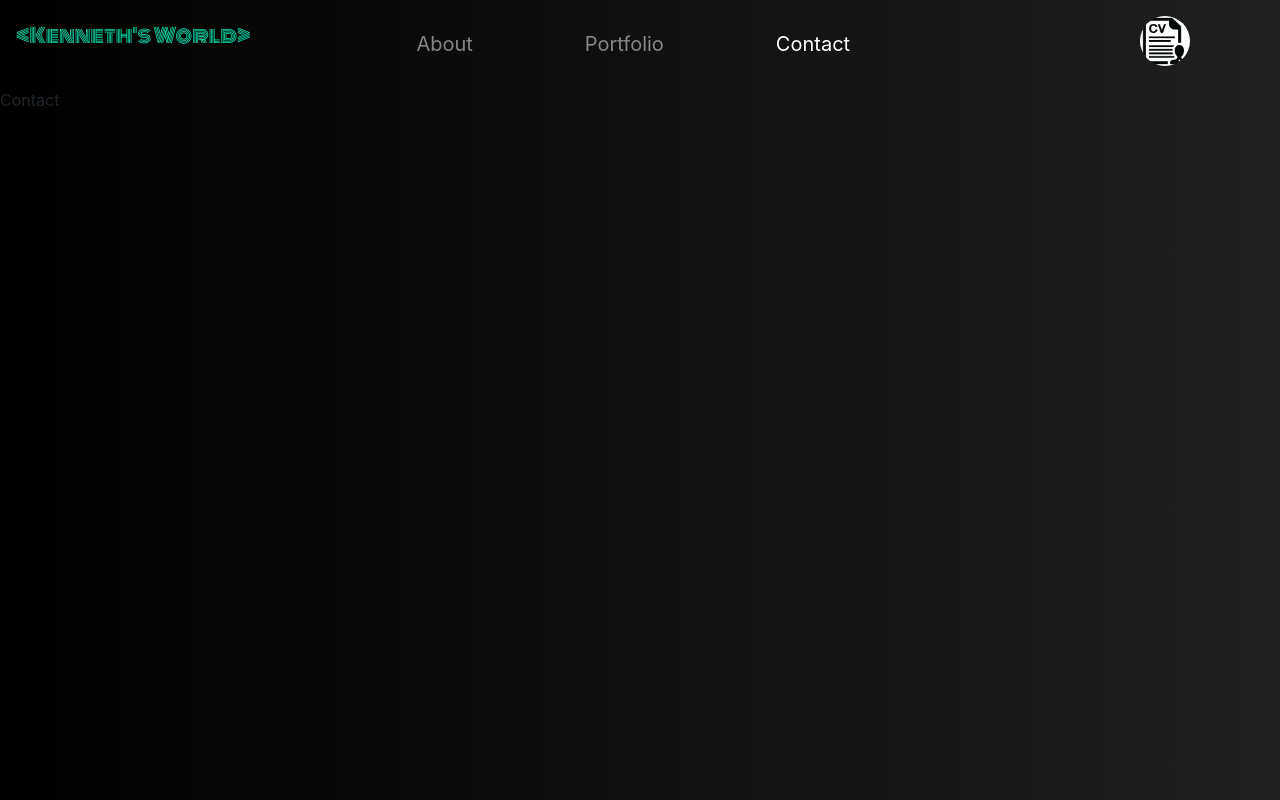
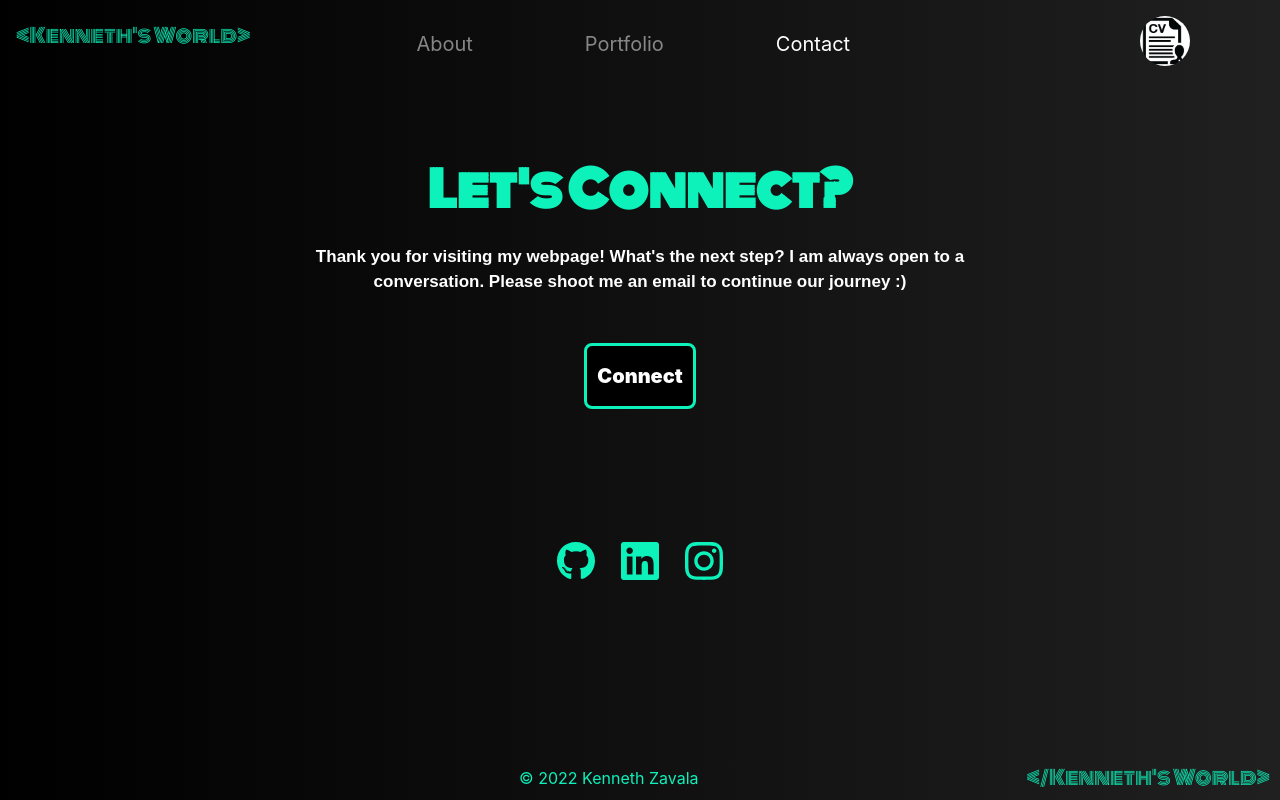
Before and after one commit to vivazavala/KennethPortfolio, a React (Create React App) app in the folder kennethportfolio/: page /Contact in a window 1280 px wide. Built offline with nearby package versions, Linux system fonts and the light colour scheme; some icons are missing.

Commit message:
finished footer and contact page

```diff
--- a/kennethportfolio/public/index.html
+++ b/kennethportfolio/public/index.html
@@ -43,6 +43,7 @@
  padding: 0;
  }
 
+
   </style>
   <body>
 
--- a/kennethportfolio/src/App.css
+++ b/kennethportfolio/src/App.css
@@ -1,5 +1,24 @@
+::-webkit-scrollbar{
+  width: 10px;
+  height: 10px;
+}
+::-webkit-scrollbar-track{
+  background-color: black;
+  border-radius: 5px;
+}
+::-webkit-scrollbar-thumb{
+  background-color: #0DF1BA;
+  border-radius: 5px;
+}
+::-webkit-scrollbar-thumb:hover{
+  background-color: #079574;
+}
+::-webkit-scrollbar-corner{
+  background-color: black;
+}
+/*  scrollarrow */
 .scrollArrow {
-    position: fixed;
+  position: fixed;
     width: 3rem;
     align-items: center;
     height: 20px;
@@ -13,7 +32,6 @@
     bottom: 20px;
     left: 20px;
   }
-
   .scrollArrow:hover{
     opacity: 1;
   }
@@ -26,6 +44,59 @@
       opacity: 0.5;
     }
   }
+  /*          footer */
+  .footerCustom{
+    background-color: transparent;
+    width: 100%;
+    padding: 5px;
+    padding-bottom: 5px;
+    display: flex;
+    justify-content: center;
+    align-items: center;
+    flex-direction: row;
+    margin-top: auto;
+  }
+  .footerCustomP{
+    color:#0DF1BA;
+    align-items: center;
+    margin: 0;
+    padding: 5px;
+  }
+  .footerCustomDiv1{
+    display: flex;
+    width: 55%;
+    justify-content: end;
+  }
+  @media screen and (max-width: 440px) {
+    .footerCustomDiv1{
+      justify-content: center;
+      width: 100%;
+    }
+  }
+  .footerCustomDiv2{
+    display: flex;
+    width: 45%;
+    justify-content: end;
+  }
+  @media screen and (max-width: 440px) {
+    .footerCustomDiv2{
+      display: none;
+    }
+  }
+
+  .footerCustom h4{
+    font-family: 'Monoton', cursive;
+    color:#0DF1BA;
+    align-items: center;
+    margin: 0;
+    padding: 5px;
+    font-size: 20px;
+  }
+  @media screen and (max-width: 645px) {
+    .footerCustom h4{
+      font-size: 15px;
+    }
+  }
 
   .tagStyling{
     font-size: 20px;
@@ -35,6 +106,7 @@
     justify-content: center;
     font-family: 'Monoton', cursive;
   }
+  /* Navbar css ***********/
   .navLinkStyle{
     display: flex;
     padding: 5px;
@@ -74,6 +146,7 @@
         font-size: 15px;
       }
     }
+    /******** Skills section */
     .skillsContainer{
       display: flex;
       justify-content: center;
@@ -108,6 +181,7 @@
         margin: 2px;
       }
     }
+    /*career section************/
     .careerBox{
       padding: 10px;
       display: flex;
@@ -182,3 +256,53 @@
       border-bottom: white solid 2px;
       border-radius: 0%;
     }
+
+    /******** Contact page***/
+.connectDiv{
+  width: 60%;
+  display: flex;
+  justify-content: center;
+  flex-direction: column;
+   text-align: center;
+    margin-top: 4rem;
+  padding: 10px;
+}
+@media screen and (max-width: 400px) {
+  .connectDiv{
+    margin-top: 2rem;
+    width: 80%
+  }
+}
+.textDiv{
+  font-family: sans-serif;
+  font-size: 17px;
+  font-weight: 600;
+  color: white;
+  display: flex;
+  justify-content: center;
+  flex-wrap: wrap;
+  text-align: center;
+  margin-top: 1rem;
+}
+@media screen and (max-width: 400px) {
+  .textDiv{
+    font-size: 14px;
+  }
+}
+.connectIcons{
+  height: 5rem;
+  padding: 10px 5px;
+  margin: 2rem .5rem;
+  color:#0DF1BA;
+}
+.connectIcons:hover{
+  color:#079574;
+  transform: scale(1.1);
+}
+@media screen and (max-width: 400px) {
+  .connectIcons{
+    height: 3rem;
+    margin: 2rem .2rem;
+    padding: 5px;
+  }
+}
--- a/kennethportfolio/src/App.js
+++ b/kennethportfolio/src/App.js
@@ -4,6 +4,7 @@ import { BrowserRouter as Router, Route, Switch, useLocation} from "react-router
 import NavBar from "./Components/NavBar";
 import About from "./Components/About";
 import Home from "./Components/Home";
+import Footer from "./Components/Footer";
 import Portfolio from "./Components/Portfolio";
 import Contact from "./Components/Contact";
 import ScrollUpButton from './Components/ScrollUpButton';
@@ -13,7 +14,6 @@ import {Container} from 'react-bootstrap';
 import {AnimatePresence, motion} from "framer-motion";
 import "./Components/Home.css"
 import "./App.css";
-import {} from 'react-icons/fa';
 
 
 export const ViewSize = React.createContext();
@@ -52,6 +52,7 @@ function App() {
               <Route path="/Contact" component={Contact}/>
               </Switch>
             <ScrollUpButton/>
+            <Footer/>
             {/* <p style ={size.height > 600 ? closeTag : smallCloseTag}className='tagStyling'>{closeString}</p> */}
           </div>
 
--- a/kennethportfolio/src/Components/About.js
+++ b/kennethportfolio/src/Components/About.js
@@ -66,8 +66,8 @@ const roleStyle={
     variants={variants}
     transition={{ease: "easeInOut", duration: 1.5}}>
 
-    <img src={userPhoto} className = "userPh" style={{width: PageSize.width > 605 ? "fit-content" : PageSize.width,
-height: PageSize.width > 600 ? "550px" : PageSize.width}}/>
+    <img src={userPhoto} className = "userPh" style={{width: PageSize.width > 605 ? "fit-content" : PageSize.width -15,
+height: PageSize.width > 600 ? "550px" : PageSize.width -25}}/>
     </motion.div>
     </Col>
     <Col style ={{padding: "0px", display:"flex", justifyContent: "center"}}>
--- a/kennethportfolio/src/Components/Contact.js
+++ b/kennethportfolio/src/Components/Contact.js
@@ -1,8 +1,34 @@
-import React from 'react'
+import {React, useContext} from 'react';
+import {Form} from 'react-bootstrap';
+import {motion} from 'framer-motion';
+import {ViewSize} from "../App.js";
+import {Link} from 'react-router-dom';
+import {FaGithub, FaLinkedin, FaInstagram} from 'react-icons/fa'
 
 function Contact() {
+  const PageSize = useContext(ViewSize);
+
+  function onEmailClick(){
+    window.open('mailto:kennethz180@yahoo.com');
+    }
+
   return (
-    <div>Contact</div>
+    <motion.div style ={{display: "flex", justifyContent:"center", width: "100%", margin: "0", padding: "0"}}>
+    <motion.div className='connectDiv'>
+        <h1 style ={{fontFamily: "'Monoton', cursive", fontWeight: "800",fontSize: PageSize.width >= 400 ? "3rem":"2rem",color: "#0DF1BA"}}>Let's Connect?</h1>
+        <p className='textDiv'>Thank you for visiting my webpage! What's the next step? I am always open to a conversation.
+        Please shoot me an email to continue our journey :)
+        </p>
+        <div>
+        <Link className="button" style ={{margin: PageSize.width >400 ? "2rem 1rem" :"1rem .5rem", padding: PageSize.width > 400? "15px 10px":"10px 5px", fontSize:"20px"}}onClick={onEmailClick}>Connect</Link>
+        </div>
+        <div style={{marginTop: PageSize.width >390 ? "3rem": "0rem"}}>
+         <a href = 'https://github.com/vivazavala'><FaGithub className ="connectIcons" size={"3rem"} /></a>
+          <a href ='https://www.linkedin.com/in/kennethzavala/'><FaLinkedin className="connectIcons"size={"3rem"}/></a>
+          <a href ='https://www.instagram.com/kenneth.zavala/' ><FaInstagram className="connectIcons" size={"3rem"}/></a>
+        </div>
+</motion.div>
+</motion.div>
   )
 }
 
--- /dev/null
+++ b/kennethportfolio/src/Components/Footer.js
@@ -0,0 +1,21 @@
+import {React, useContext} from 'react'
+import {Navbar, Container, Nav} from 'react-bootstrap'
+import {ViewSize} from '../App.js'
+
+function Footer() {
+
+    var closeString = "</Kenneth's World>";
+
+  return (
+    <div className='footerCustom'>
+        <div className='footerCustomDiv1'>
+        <p className='footerCustomP'>&#169; 2022 Kenneth Zavala</p>
+        </div>
+        <div className="footerCustomDiv2">
+        <h4><p style={{margin: "0"}}>{closeString}</p></h4>
+        </div>
+    </div>
+  )
+}
+
+export default Footer
--- a/kennethportfolio/src/Components/Home.css
+++ b/kennethportfolio/src/Components/Home.css
@@ -28,21 +28,20 @@
     font-family:'Segoe UI', Tahoma, Geneva, Verdana, sans-serif;
     list-style-type: none;
 }
-.phonetypeWriterText{
-    color: white;
-    font-size: 2rem;
-    display:flex;
-    justify-content: center;
-    align-items: center;
-    font-family:'Segoe UI', Tahoma, Geneva, Verdana, sans-serif;
-    list-style-type: none;
-    margin-top: 2rem;
+@media screen and (max-width: 500px) {
+    .typeWriterText{
+      font-size: 30px;
+      margin-top: 2rem;
+    }
 }
+
 .button{
     color: white;
     display: inline-flex;
-    height: 50px;
-    width: 140px;
+    height: fit-content;
+    width: fit-content;
+    padding: 10px 5px;
+    font-size: 18px;
     border-radius: 8px;
     background-color: black;
     border:  #0DF1BA solid;
@@ -53,24 +52,33 @@
     margin-top: 7rem;
     font-weight: 1000;
 }
-.phoneButton{
-        color: white;
-        display: inline-flex;
-        height: 50px;
-        width: 100px;
-        border-radius: 8px;
-        background-color: black;
-        border: #0DF1BA solid;
-        justify-content: center;
-        align-items: center;
+@media screen and (max-width: 500px) {
+    .button{
+        font-size: 14px;
         margin-left: 15px;
         margin-right: 15px;
         margin-top: 4rem;
-        font-weight: 800;
+        font-weight: 1000;
+    }
+}
+@media screen and (max-width: 300px) {
+    .button{
+        font-size: 10px;
+        margin-top: 2rem;
+    }
+}
+.button:hover{
+transform: scale(1.1);
+transition: ease-in-out .2s;
+text-decoration: none;
+color: #0DF1BA;
 }
 .backgroundImg{
     background-image: linear-gradient(to right,#000000, #202020);
     min-height: 100%;
+    display: flex;
+    flex-direction: column;
+    justify-content: flex-start;
     padding: 0;
     margin: 0;
 }
--- a/kennethportfolio/src/Components/NavBar.js
+++ b/kennethportfolio/src/Components/NavBar.js
@@ -79,7 +79,7 @@ transition={{ease: "easeInOut", duration: 1}}
 
                 <Nav className='ms-auto'>
                 <motion.div whileHover={{scale: 1.1}}>
-                    <Navbar.Brand href="/" title ="Home"><p className ="tagStyling">{tagString}</p></Navbar.Brand>
+                    <Navbar.Brand href="/" title ="Home"><p style ={{fontSize: PageSize.width >350 ? "20px" : "15px"}}className ="tagStyling">{tagString}</p></Navbar.Brand>
                 </motion.div>
                 </Nav>
 
--- a/kennethportfolio/src/Components/ScrollUpButton.js
+++ b/kennethportfolio/src/Components/ScrollUpButton.js
@@ -28,9 +28,7 @@ function ScrollUpButton() {
     },);
 
   return (
-
     <FaArrowCircleUp size ="xl" className="scrollArrow" style={{height: 40, display: showScroll ? 'flex' : 'none'}} onClick={scrollToTop}/>
-
   );
 }
 
```
Also changed, not shown: kennethportfolio/src/Components/Home.js (+13 -10 lines).
